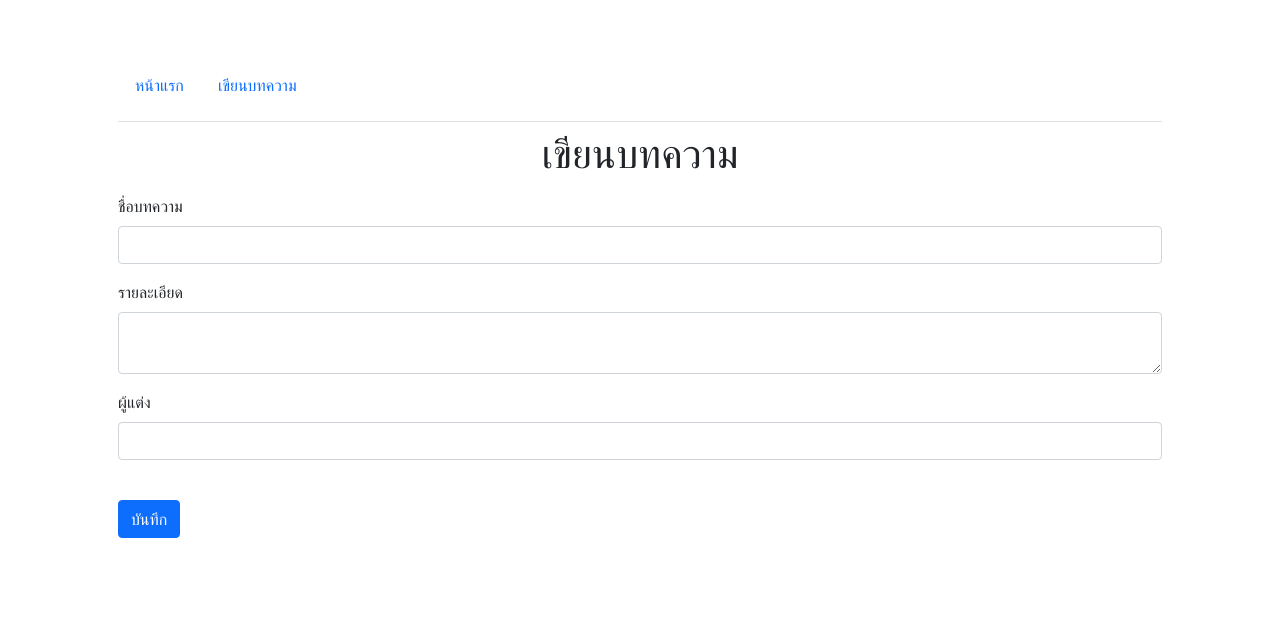
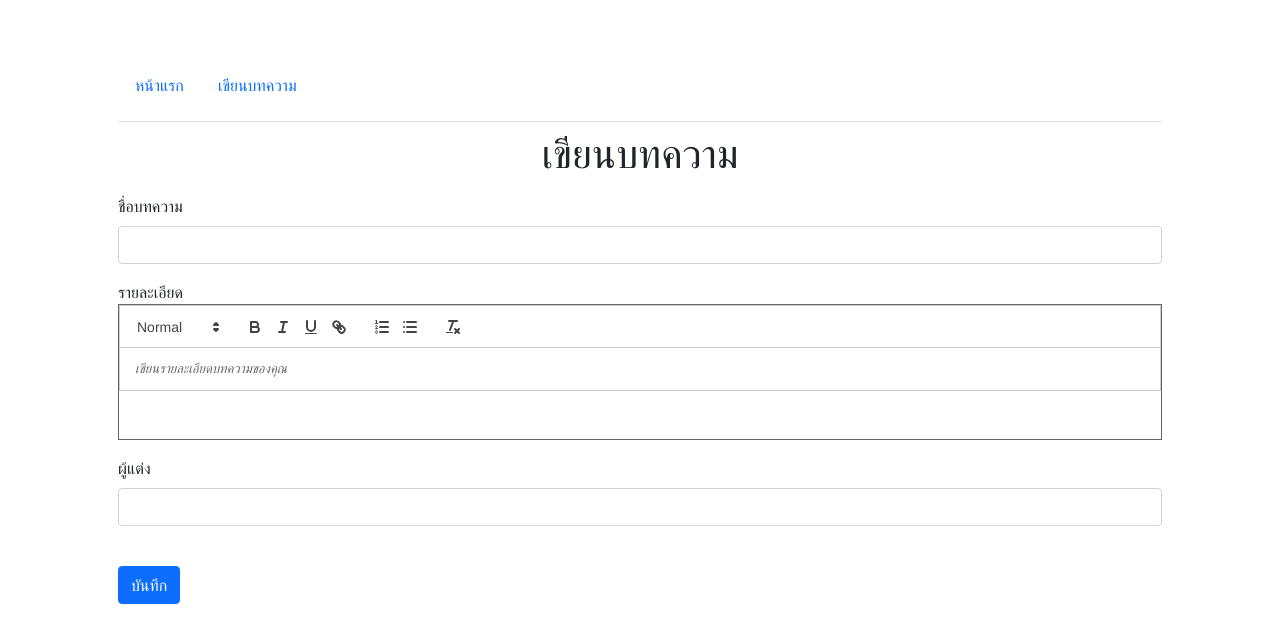
Before and after one commit to mintmintra/mernstack-workshop, a React (Create React App) app in the folder client/: page /create in a window 1280 px wide. Shown: the top 642 px of the page. Built offline with nearby package versions, Linux system fonts and the light colour scheme.

Commit message:
ReactQuill

```diff
--- a/client/package.json
+++ b/client/package.json
@@ -9,6 +9,7 @@
     "axios": "^0.27.2",
     "react": "^17.0.2",
     "react-dom": "^17.0.2",
+    "react-quill": "^2.0.0",
     "react-router-dom": "^5.3.0",
     "react-scripts": "5.0.0",
     "sweetalert2": "^11.4.29",
--- a/client/src/components/FormComponent.js
+++ b/client/src/components/FormComponent.js
@@ -2,17 +2,25 @@
 import NavbarComponent from "./NavbarComponent";
 import axios from "axios";
 import Swal from 'sweetalert2'
+import ReactQuill from "react-quill"
+import "react-quill/dist/quill.snow.css"
+
 const FormComponent = () => {
   const [state, setState] = useState({
     title: "",
-    content: "",
     author:""
   })
-  const {title,content,author} = state
+  const {title,author} = state
+
+  const [content,setContent] = useState('')
 
   //กำหนดค่าให้กับ State
   const inputValue = name => event => {
     setState({ ...state, [name]: event.target.value });
+  }
+
+  const submitContent = (event) =>{
+      setContent(event)
   }
 
   const submitForm = (e) => {
@@ -25,7 +33,8 @@
         'บันทึกข้อมูลบทความเรียบร้อย',
         'success'
       )
-      setState({...state,title:"",content:"",author:""})
+      setState({...state,title:"",author:""})
+      setContent("")
     }).catch(err=>{
       Swal.fire(
         'แจ้งเตือน',
@@ -46,7 +55,14 @@
           </div>
           <div className="form-group">
             <label>รายละเอียด</label>
-            <textarea className="form-control mt-2 mb-3" value={content} onChange={inputValue("content")}></textarea>
+            <ReactQuill
+                value={content}
+                onChange={submitContent}
+                theme="snow"
+                className="pb-5 mb-3"
+                placeholder="เขียนรายละเอียดบทความของคุณ"
+                style={{border:'1px solid #666'}}
+            />
           </div>
           <div className="form-group">
             <label>ผู้แต่ง</label>
```
Also changed, not shown: 1 other file (tests, documents, lock files or other folders).
